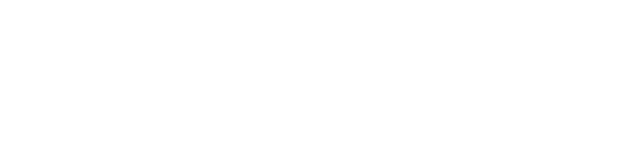
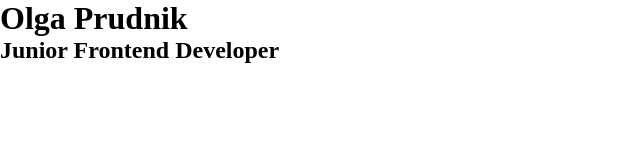
Before and after one commit to OlgaPrudnik/rsschool-cv, a plain HTML site: page index.html in a window 1280 px wide. Shown: the whole page, without its empty margins (0-640 px from the left). Drawn offline with Linux system fonts and the light colour scheme.

Commit message:
refactor: change structure of files

```diff
--- a/index.html
+++ b/index.html
@@ -8,6 +8,7 @@
     <title>CV</title>
 </head>
 <body>
-
+<h1>Olga Prudnik</h1>
+<h2>Junior Frontend Developer</h2>
 </body>
 </html>
--- a/style.css
+++ b/style.css
@@ -0,0 +1,5 @@
+*{
+    margin:0;
+    padding: 0;
+    box-sizing:border-box;
+}
```
